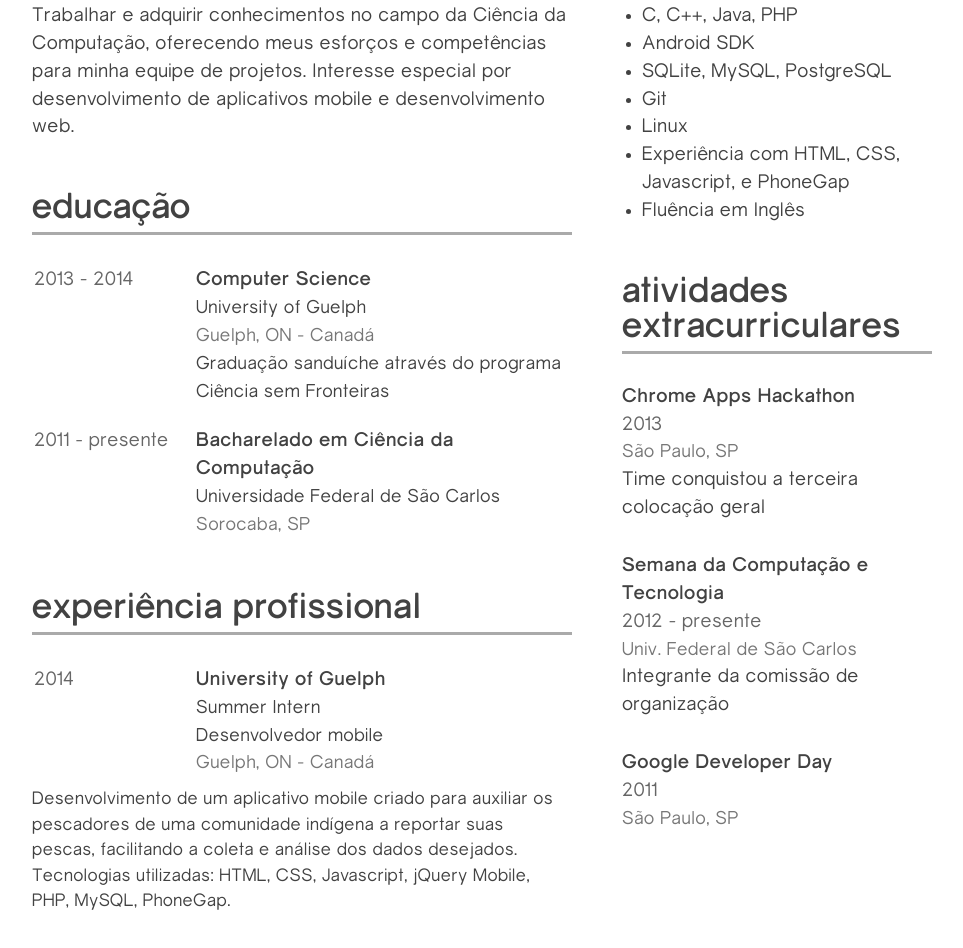
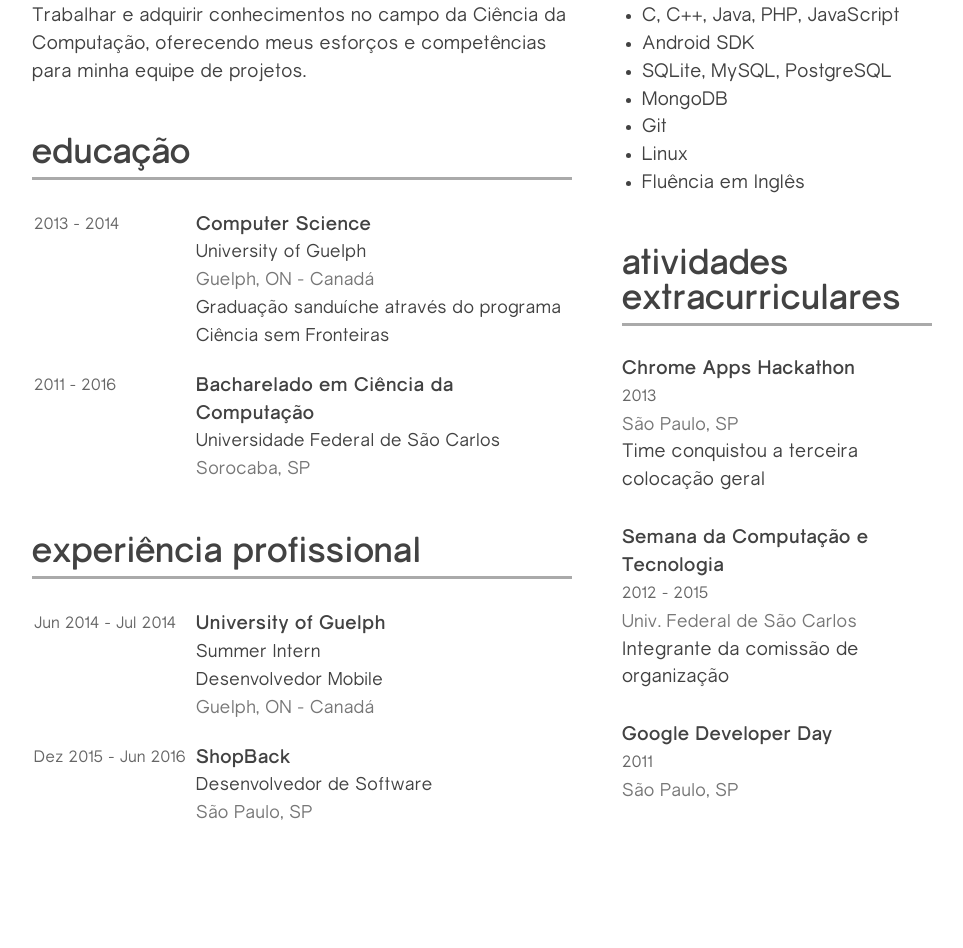
Before and after one commit to thiagowittmann/thiagowittmann.github.io, a plain HTML site: page cv_pt.html in a window 1280 px wide. Shown: the part 290-1238 px from the top of the page, without its empty margins (158-1121 px from the left). After the commit the page ends 1170 px from the top, so only its background shows below. Drawn offline with Linux system fonts and the light colour scheme; files whose address does not match are found by name.

Commit message:
Update info

```diff
--- a/css/cv.css
+++ b/css/cv.css
@@ -118,13 +118,13 @@ td {
 }
 
 .jobDescription {
-  margin-top: 7px;
-  font-size: 110%;
+  font-size: 95%;
 }
 
 .date {
   color: #666666;
   width: 160px;
+  font-size: 85%;
 }
 
 .item {
--- a/css/index.css
+++ b/css/index.css
@@ -64,6 +64,6 @@ a:active {
 
 	li {
 		display: inline-block;
-		width: 19%;
+		width: 24%;
 	}
 }
--- a/cv_pt.html
+++ b/cv_pt.html
@@ -13,7 +13,7 @@
         <div class="section">
           <h2>objetivo</h2>
           <div class="divider">.</div>
-          <p class="content">Trabalhar e adquirir conhecimentos no campo da Ciência da Computação, oferecendo meus esforços e competências para minha equipe de projetos. Interesse especial por desenvolvimento de aplicativos mobile e desenvolvimento web.</p>
+          <p class="content">Trabalhar e adquirir conhecimentos no campo da Ciência da Computação, oferecendo meus esforços e competências para minha equipe de projetos.</p>
         </div>
         <div class="section">
           <h2>educação</h2>
@@ -29,7 +29,7 @@
               </td>
             </tr>
             <tr>
-              <td class="date">2011 - presente</td>
+              <td class="date">2011 - 2016</td>
               <td>
                 <p><b>Bacharelado em Ciência da Computação</b></p>
                 <p class="location">Universidade Federal de São Carlos</p>
@@ -43,29 +43,37 @@
           <div class="divider">.</div>
           <table class="content">
             <tr>
-              <td class="date">2014</td>
+              <td class="date">Jun 2014 - Jul 2014</td>
               <td>
                 <p><b>University of Guelph</b></p>
-                <p class="location">Summer Intern<br>Desenvolvedor mobile</p>
-                <p class="location city">Guelph, ON - Canadá</p>
+                <p class="location">Summer Intern<br>Desenvolvedor Mobile</p>
+                <p class="location city description">Guelph, ON - Canadá</p>
+              </td>
+            </tr>
+            <tr>
+              <td class="date">Dez 2015 - Jun 2016</td>
+              <td>
+                <p><b>ShopBack</b></p>
+                <p class="location">Desenvolvedor de Software</p>
+                <p class="location city">São Paulo, SP</p>
               </td>
             </tr>
           </table>
-          <p class="content jobDescription">Desenvolvimento de um aplicativo mobile criado para auxiliar os pescadores de uma comunidade indígena a reportar suas pescas, facilitando a coleta e análise dos dados desejados.<br>Tecnologias utilizadas: HTML, CSS, Javascript, jQuery Mobile, PHP, MySQL, PhoneGap.</p>
+
         </div>
       </div>
       <div class="rightCol">
-        <p class="header contact">Alameda Itália, 292, Ap. 16<br>Sorocaba/SP - 18045-180<br><br>Email: <b>thiwitt@gmail.com</b><br>Celular: <b>(11) 97330-2105</b><br>thiagowittmann.github.io</p>
+        <p class="header contact"><br>Email: <b>thiwitt@gmail.com</b><br>Celular: <b>(11) 97471-5446</b><br>thiagowittmann.github.io<br><br></p>
         <div class="section">
           <h2>competências</h2>
           <div class="divider">.</div>
           <ul class="content">
-            <li>C, C++, Java, PHP</li>
+            <li>C, C++, Java, PHP, JavaScript</li>
             <li>Android SDK</li>
             <li>SQLite, MySQL, PostgreSQL</li>
+            <li>MongoDB</li>
             <li>Git</li>
             <li>Linux</li>
-            <li>Experiência com HTML, CSS, Javascript, e PhoneGap</li>
             <li>Fluência em Inglês</li>
           </ul>
         </div>
@@ -80,7 +88,7 @@
           </div>
           <div class="item content">
             <p><b>Semana da Computação e Tecnologia</b></p>
-            <p class="date">2012 - presente</p>
+            <p class="date">2012 - 2015</p>
             <p class="location city">Univ. Federal de São Carlos</p>
             <p>Integrante da comissão de organização</p>
           </div>
```
Also changed, not shown: index.html (+1 -2 lines).
